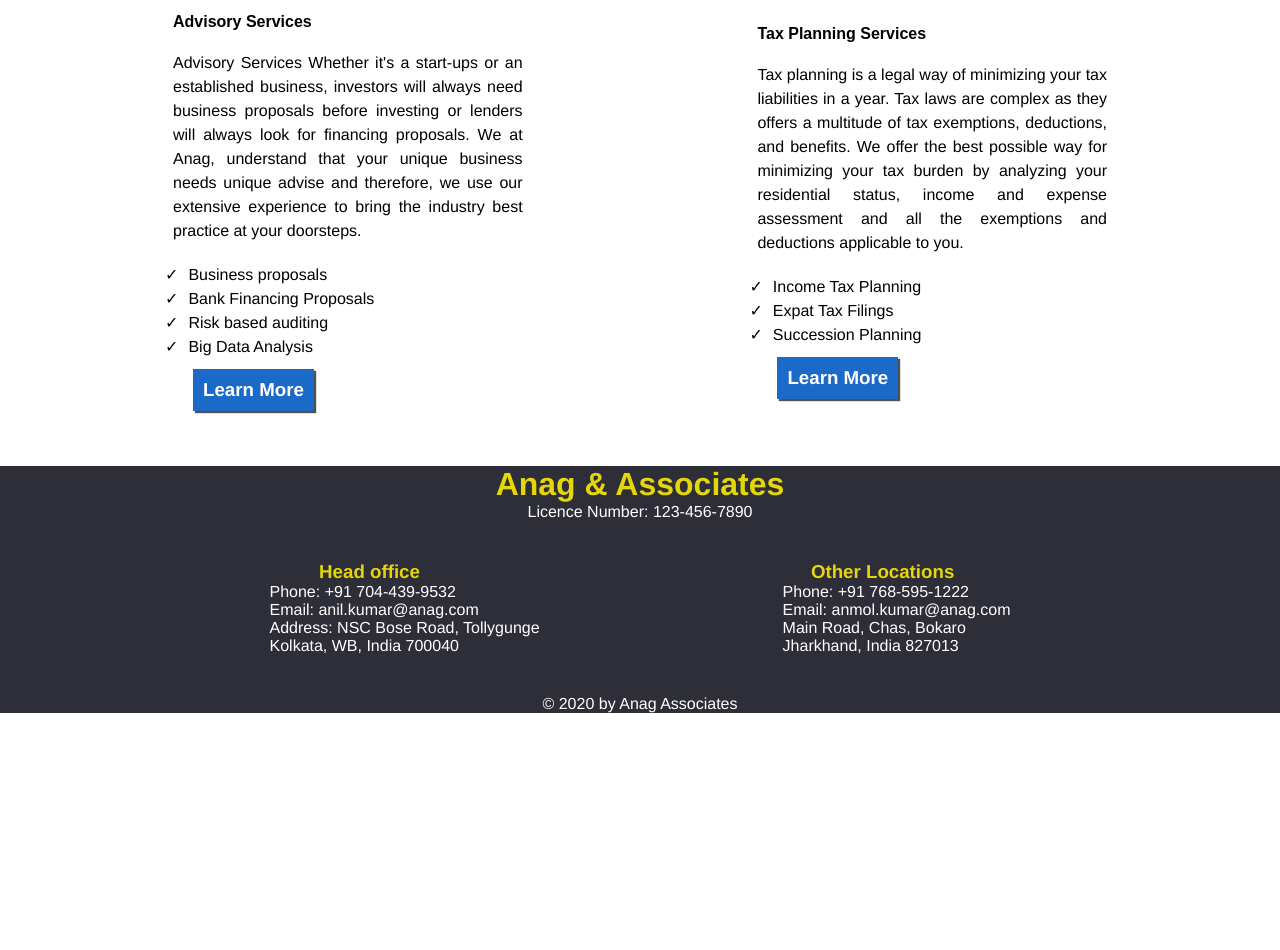
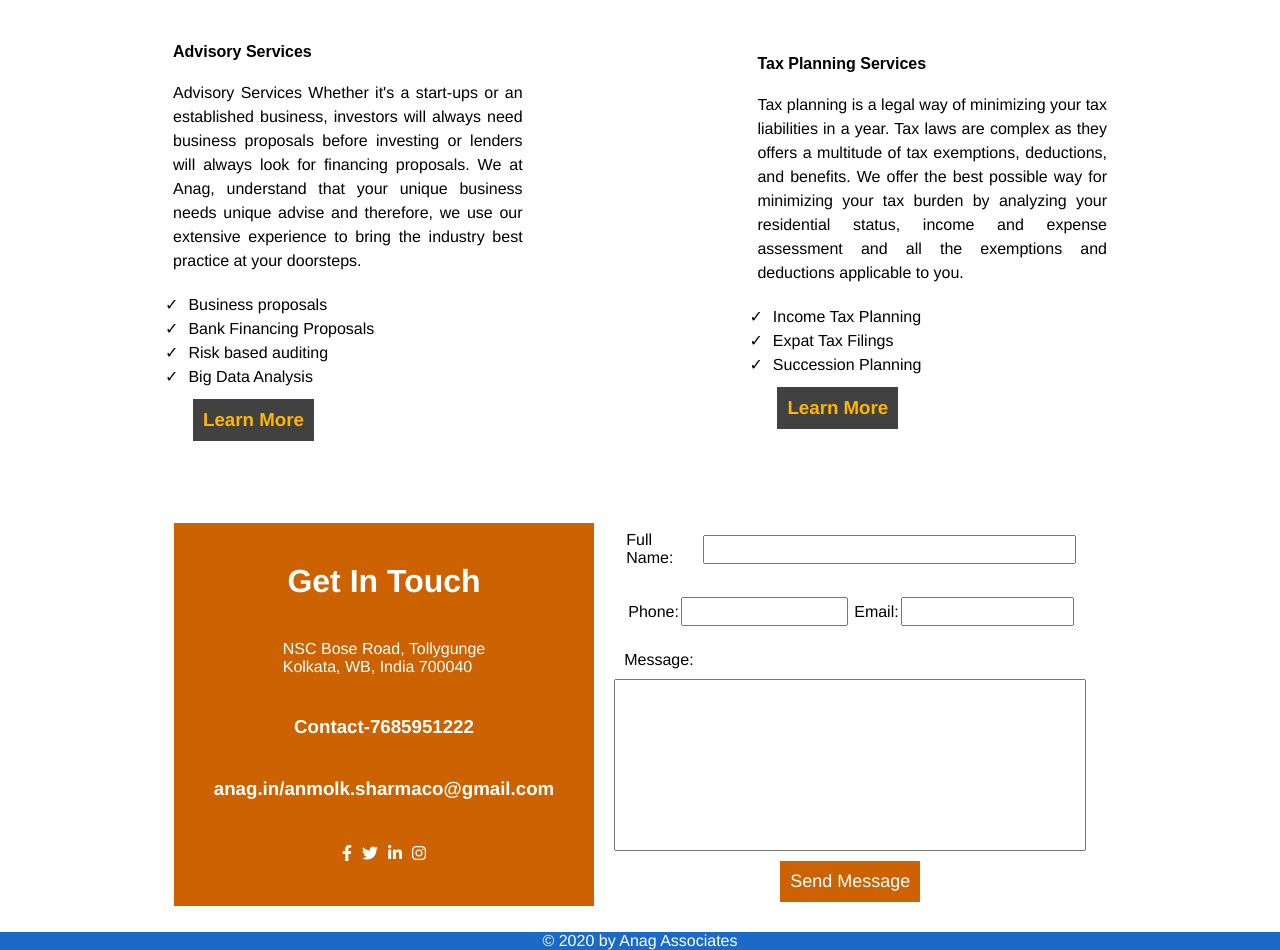
Before and after one commit to ambikash5/ambikash5.github.io, a plain HTML site: page index.html in a window 1280 px wide. Shown: the part 1626-2576 px from the top of the page. Before the commit the page ends 2339 px from the top, so only its background shows below. Drawn offline with Linux system fonts and the light colour scheme.

Commit message:
contact section added

```diff
--- a/index.html
+++ b/index.html
@@ -12,8 +12,9 @@
 <body>
     <header>
     <nav class="navbar">
+        <div><a href="#"><h1><img src="./Resources/logo.jpeg" alt="logo">Anag & Associates</h1></a></div>
         <div>
-           <div><a href="#"><h1><img src="./Resources/logo.jpeg" alt="logo">Anag & Associates</h1></a></div>
+
             <ul class="main-list">
 
            <li class="active"><a href="#">Home</a></li>
@@ -27,13 +28,10 @@
         </li>
            <li><a href="#contact">Contact Us</a></li>
         </ul>
+        <button type="submit"><i class="fa-solid fa-magnifying-glass" style="padding: 0px 5px;"></i>Search</button>
     </div>
-    <div class="search">
 
 
-        <button type="submit"><i class="fa-solid fa-magnifying-glass" style="padding: 0px 5px;"></i>Search</button>
-
-    </div>
 
     <div class="open-menu"><i class="fa-solid fa-bars"></i></div>
     <div class="close-menu"><i class="fa-sharp fa-solid fa-xmark"></i></div>
@@ -138,25 +136,60 @@
 
 
 <footer id="contact">
-    <h1>Anag & Associates</h1>
-    <p>Licence Number: 123-456-7890</p>
-    <div class="foot">
-        <div class="head-office">
-            <h3>Head office</h3>
-           <p> Phone: +91 704-439-9532 </p>
-           <p> Email: anil.kumar@anag.com</p>
-           <p> Address: NSC Bose Road, Tollygunge<br>
-            Kolkata, WB, India 700040</p>
+    <div >
+        <div class="contact">
+            <h1>Get In Touch</h1>
+            <p>
+                NSC Bose Road, Tollygunge <br>
+                Kolkata, WB, India 700040
+            </p>
+            <h3>
+                Contact-7685951222
+            </h3>
+            <h3>
+                anag.in/anmolk.sharmaco@gmail.com
+            </h3>
+            <div class="icon">
+                <i class="fa-brands fa-facebook-f"></i>
+                <i class="fa-brands fa-twitter"></i>
+                <i class="fa-brands fa-linkedin-in"></i>
+                <i class="fa-brands fa-instagram"></i>
+            </div>
         </div>
-        <div class="other">
-            <h3>Other Locations</h3>
-            <P>Phone: +91 768-595-1222 </P>
-            <P>Email: anmol.kumar@anag.com</P>
-            <P>Main Road, Chas, Bokaro<br>
-            Jharkhand, India 827013 </P>
+        <form>
+            <div class="fname">
+            <label for="full-name">Full Name: </label>
+            <input type="text" name="full name" id="full-name" >
         </div>
+
+        <div class="email-phone">
+            <div>
+        <label for="phone">Phone: </label>
+        <input type="tel" name="phone" id="phone">
     </div>
-    <p>© 2020 by Anag Associates</p>
+        <div>
+        <label for="email">Email:  </label>
+        <input type="email" name="mail" id="mail">
+    </div>
+        </div>
+        <!-- <div class="options">
+            <select name="services" id="services">
+
+            </select>
+        </div>
+         -->
+        <label for="message">
+            Message: </label>
+            <textarea name="message" id="message" cols="20" rows="10" style="resize: none;" ></textarea>
+            <div>
+            <button type="submit">Send Message</button>
+        </div>
+        </form>
+
+    </div>
+    <div class="copyright">
+        © 2020 by Anag Associates
+    </div>
 </footer>
 <script src="index.js"></script>
 </body>
--- a/style.css
+++ b/style.css
@@ -18,30 +18,26 @@ header{
     justify-content: space-between;
     align-items: center;
     width: 100%;
-    height: 100px;
+    height: 130px;
     position: relative;
-    border-bottom: 12px solid rgb(27, 76, 199);
+    color: #1B6AC7;
+    border-bottom: 30px solid #1B6AC7;
 
 }
 .navbar div{
  padding: 14px 30px;
  display: flex;
+ font-size: 18px;
 }
-.search{
-    width: 270px;
-    max-width: 300px;
-    height: 100%;
 
-
-}
-.search button{
+.navbar div button{
         font-size: 18px;
         color: black;
         cursor: pointer;
         border: none;
         background: none;
     }
-    .search button:hover{
+    .navbar div button:hover{
         color: #1B6AC7;
     }
 
@@ -72,9 +68,10 @@ header{
 .main-list li{
     padding: 20px 10px;
     height: 100%;
-    font-weight: 600;
+    font-weight: 500;
     margin:auto 10px ;
-    transition: all ease-out 0.2s;
+    transition: all ease-in 0.2s;
+    border-top: 2px solid black;
 }
 .main-list li:hover{
     border-top:4px solid #1B6AC7;
@@ -202,14 +199,14 @@ nav  .close-menu{
 }
 .subservice-1 div p{
 
-    color: black;
+
     line-height: 1.5rem;
     padding: 10px;
     text-align: justify;
 }
 
 .subservice-1 div p,ul{
-    color: black;
+
     line-height: 1.5rem;
     padding: 10px;
 
@@ -227,17 +224,18 @@ nav  .close-menu{
     padding-right: 10px;
 }
 .subservice-1 div h3{
-    background-color: #1B6AC7;
+    background-color: rgb(65, 65, 65);
     width: fit-content;
     padding: 10px;
-    color: white;
+    color: rgb(255,182,0);
     font-weight: 700;
     cursor: pointer;
     transition: ease-in 0.2s;
-    box-shadow: 2px 2px 1px rgba(37, 35, 35,0.8);
+
 }
 .subservice-1 div h3:hover{
-    background-color: #2172f4;
+    background-color:  rgb(255,182,0);
+    color: rgb(65, 65, 65);
 
 }
 
@@ -304,17 +302,17 @@ nav  .close-menu{
     padding-right: 10px;
 }
 .subservice-2 div h3{
-    background-color: #1B6AC7;
     width: fit-content;
     padding: 10px;
-    color: white;
     font-weight: 700;
     cursor: pointer;
-    box-shadow: 2px 2px 1px rgba(37, 35, 35,0.8);
+    color:  rgb(255,182,0);
+    background-color: rgb(65, 65, 65);
     transition: ease-in 0.2s;
 }
 .subservice-2 div h3:hover{
-    background-color: #2172f4;
+    background-color:  rgb(255,182,0);
+    color: rgb(65, 65, 65);
 }
 
 .subservice-2 div a{
@@ -324,35 +322,82 @@ nav  .close-menu{
     padding: 0 30px;
 }
 
-footer{
-    background-color: #2e2e38;
+footer div{
+
     display: flex;
+    justify-content: center;
     align-items: center;
+    height: auto;
+
+
+}
+footer form{
+    display: flex;
+    flex-direction: column;
+    padding: 20px;
+    width:40%;
+
+}
+footer form >*{
+    padding: 10px 10px;
+}
+
+form div{
+    width: 100%;
+    display: flex;
+    justify-content: center;
+}
+form div >*{
+    padding: 5px 2px;
+}
+form input{
+    padding: 5px;
+}
+.fname
+{
+    display: flex;
+    justify-content: space-between;
+}
+.fname input{
+    width: 85%;
+
+}
+footer form button{
+    width: fit-content;
+    font-size: 18px;
+    padding: 10px;
+    background-color: rgb(204, 98, 1);
+    color: white;
+    border: none;
+}
+.contact{
+    background-color: rgb(204, 98, 1);
+    display: flex;
     flex-direction: column;
     color: white;
-}
-footer h1{
-    color: rgb(228, 214, 8);
-}
-.foot{
-    display: flex;
-    width: 80%;
-    align-items: center;
-    justify-content: space-around;
     padding: 20px;
 }
-
-.foot div{
+.contact >*{
     padding: 20px;
 }
+.icon i{
+    padding: 5px;
+}
+.email-phone{
+    display: flex;
+    justify-content: space-between;
+    width: 100%;
 
-.foot div h3{
-    color: rgb(228, 214, 8);
-    display: flex;
-    width: 200px;
-    justify-content: center;
+
 }
 
+.email-phone input{
+    width:85%;
+}
+.copyright{
+    background-color: #1B6AC7;
+    color: white;
+}
 @media (max-width: 500px) {
    /* .navbar a{
     width :100%;
```
